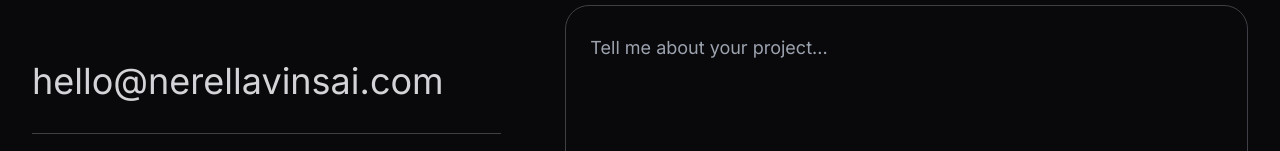
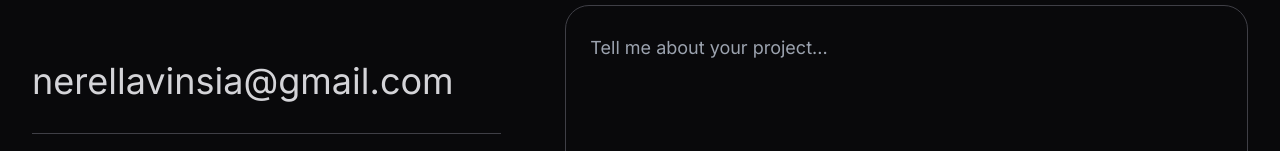
Before and after one commit to Vinsai2003/my-portfolio, a plain HTML site: page index.html in a window 1280 px wide. Shown: the part 4504-4655 px from the top of the page. Drawn offline with nearby package versions, Linux system fonts and the light colour scheme.

Commit message:
second commit

```diff
--- a/index.html
+++ b/index.html
@@ -706,8 +706,8 @@
                     <p class="mt-6 text-zinc-400">Have an exciting project in mind? I'm currently lokking for opportunities.</p>
 
                     <div class="mt-16">
-                        <a href="mailto:hello@nerellavinsai.com" class="flex items-center group">
-                            <div class="text-4xl font-light text-zinc-300 group-hover:text-white transition-colors">hello@nerellavinsai.com</div>
+                        <a href="mailto:nerellavinsia@gmail.com.com" class="flex items-center group">
+                            <div class="text-4xl font-light text-zinc-300 group-hover:text-white transition-colors">nerellavinsia@gmail.com</div>
                         </a>
                         <div class="h-px bg-zinc-700 my-8"></div>
                         <div class="flex gap-x-8 text-sm">
```
